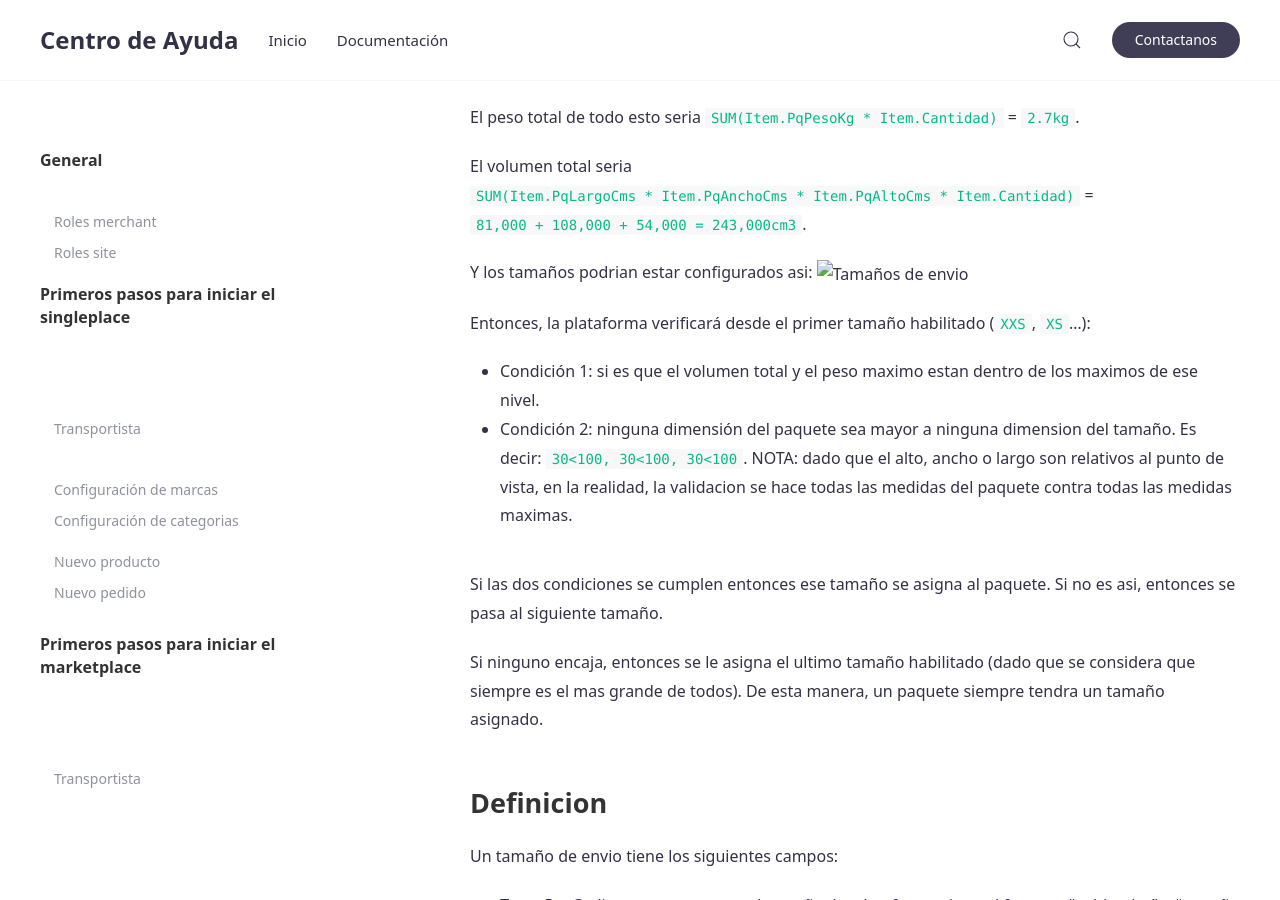
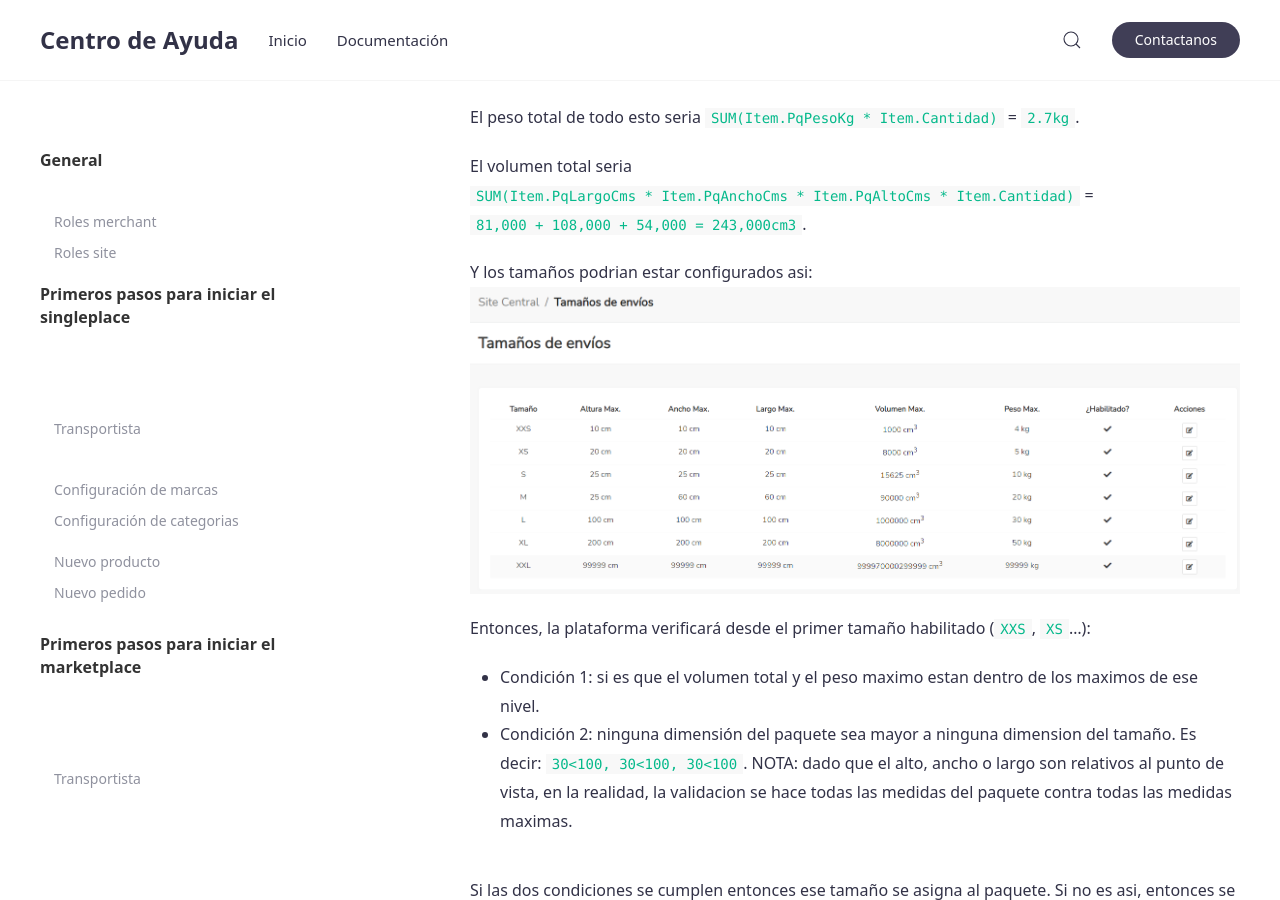
Before and after one commit to jztechpe/docshelp-old, a Jekyll site: the page built from docs/_docs/temas/envios/tamano-envio.md, in a window 1280 px wide and 900 px high, scrolled down 1359 px. Built offline with Jekyll 4.4.1, drawn with Linux system fonts in a browser that asks for light colours.

Commit message:
fix again path

```diff
--- a/docs/_docs/temas/envios/tamano-envio.md
+++ b/docs/_docs/temas/envios/tamano-envio.md
@@ -36,7 +36,7 @@ El peso total de todo esto seria `SUM(Item.PqPesoKg * Item.Cantidad)` = `2.7kg`.
 El volumen total seria `SUM(Item.PqLargoCms * Item.PqAnchoCms * Item.PqAltoCms * Item.Cantidad)` = `81,000 + 108,000 + 54,000 = 243,000cm3`.
 
 Y los tamaños podrian estar configurados asi:
-![Tamaños de envio](../docs/temas/envios/tamano-envio1.png)
+![Tamaños de envio](../tamano-envio1.png)
 
 Entonces, la plataforma verificará desde el primer tamaño habilitado (`XXS`, `XS`...):
 - Condición 1: si es que el volumen total y el peso maximo estan dentro de los maximos de ese nivel.
```
